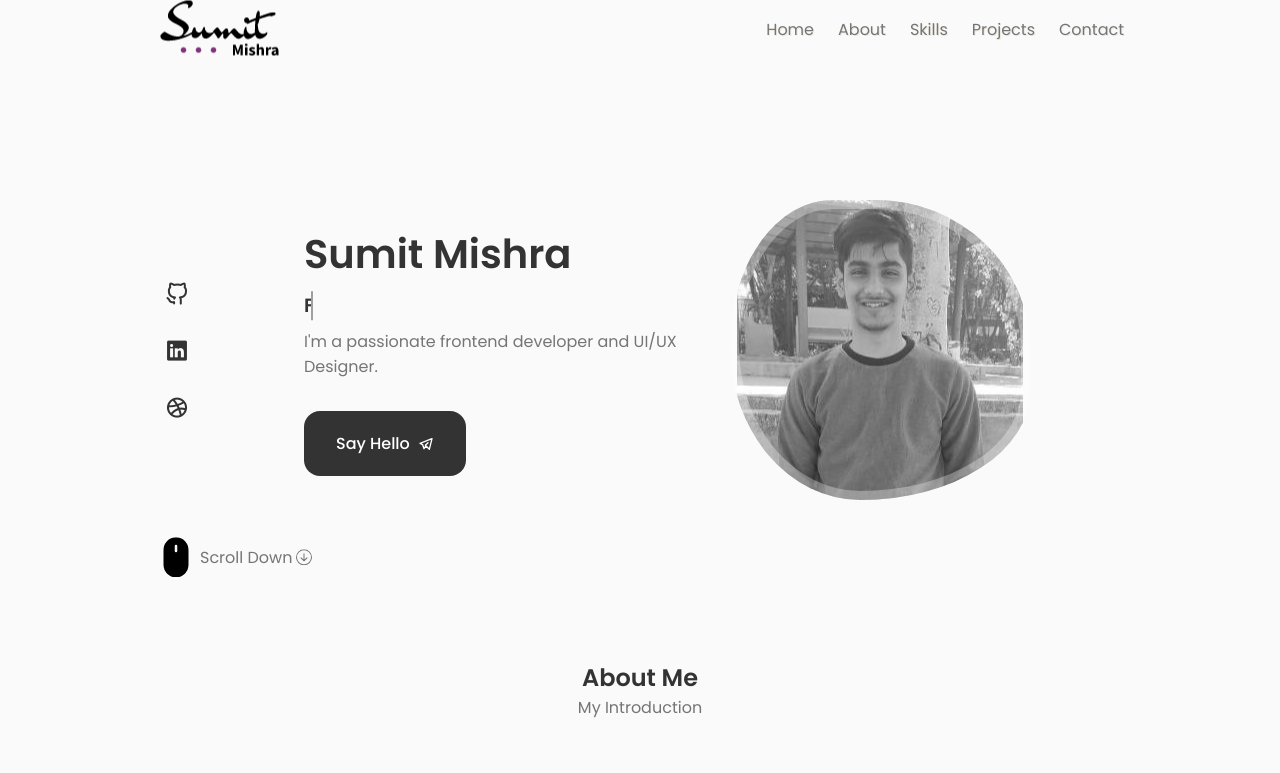
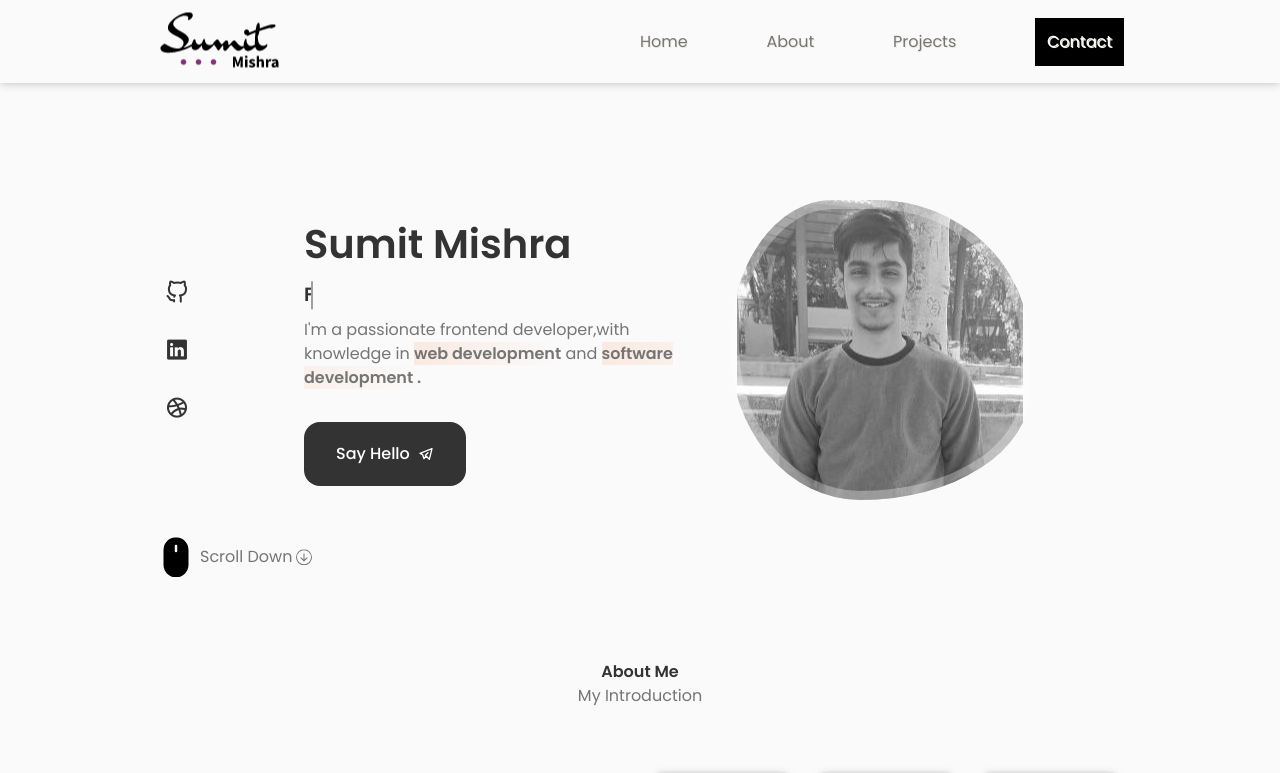
Before and after one commit to SumitMish23/Portfolio, a React (Create React App) app: page / in a window 1280 px wide. Shown: the top 773 px of the page. Built offline with nearby package versions, Linux system fonts and the light colour scheme.

Commit message:
Added SCSS and Changed the hero page

```diff
--- a/package.json
+++ b/package.json
@@ -40,5 +40,9 @@
       "last 1 firefox version",
       "last 1 safari version"
     ]
+  },
+  "devDependencies": {
+    "sass": "^1.77.8",
+    "tailwindcss": "^3.4.6"
   }
 }
--- a/src/components/header/Header.css
+++ /dev/null
@@ -1,101 +0,0 @@
-.header {
-  width: 100%;
-  height: 3.9rem;
-  position: fixed;
-  /* filter: drop-shadow(0 8px 2px rgba(0, 0, 0, 0.25)); */
-  top: 0;
-  left: 0;
-  z-index: 1;
-  background-color: var(--body-color);
-}
-.nav__item{
-  cursor: pointer;
-}
-.nav__item a{
-    text-shadow: 1px 1px #EDEADE;
-}
-.nav {
-  display: flex;
-  justify-content: space-between;
-  align-items: center;
-  column-gap: 1rem;
-}
-.nav__logo,
-.nav__toggle {
-  color: var(--title-color);
-  font-size: 1.1rem;
-  font-weight: 600;
-}
-.nav__list {
-  display: flex;
-  column-gap: 2rem;
-}
-.nav__link {
-  display: flex;
-  flex-direction: column;
-  align-items: center;
-  color: var(--title-color);
-  transition: 0.3s;
-}
-.nav__icon {
-  display: none;
-}
-/* Active link */
-.active-link,
-.nav__link:hover {
-  color: var(--title-color-dark);
-  border-bottom: 1px solid black;
-  transition: 0.3s;
-}
-.img{
-width: 150px;
-height: 59px;
-background-image: url('../../assets/logo.png');
-background-repeat: no-repeat;
-background-position: center;
-}
-.hamburger {
-  display: none;
-}
-.nav__list__close {
-  display: flex;
-  justify-content: space-between;
-  align-items: center;
-  column-gap: 1.5rem;
-}
-
-/* Media Queries + Hamburger Menu */
-@media screen and (max-width: 700px) {
-  .hamburger-close {
-    display: none;
-  }
-  .hamburger {
-    display: block;
-    position: absolute;
-    right: 15px;
-    top: -7px;
-    z-index: 1;
-  }
-  .nav__list {
-    display: flex;
-    flex-direction: column;
-    justify-content: center;
-    align-items: center;
-    position: absolute;
-    height: 100vh;
-    width: 35vh;
-    background-color: #F5F5DC;
-    border: none;
-    filter: drop-shadow(0px 8px 2px rgba(0, 0, 0, 0.25));
-    /* border: 1px solid black; */
-
-    right: 0rem;
-    top: 3rem;
-  }
-  .nav__list__close {
-    display: none;
-  }
-  .nav__list li {
-    padding: 0.8rem 0rem;
-  }
-}
--- a/src/components/header/Header.jsx
+++ b/src/components/header/Header.jsx
@@ -1,82 +1,57 @@
 import React, { useState } from "react";
-import "./Header.css";
+import "./Header.scss";
 import Hamburger from "hamburger-react";
 import { Link } from "react-scroll";
 
 const Header = () => {
   const [isOpen, setOpen] = useState(false);
+  const navbarLinks = [
+    {
+      text: 'Home',
+      name: 'home'
+    },
+    {
+      text: 'About',
+      name: 'about'
+    },
+    {
+      text: 'Projects',
+      name: 'projects'
+    },
+    {
+      text: 'Contact',
+      name: 'contact'
+    },
+  ]
   function handleHamburgerToggle() {
     setOpen(!isOpen);
   }
 
   return (
     <>
-      <header className="header">
-        <nav className="nav container">
+      <header className="header | py-3">
+        <nav className="nav container ">
           <a href="index.html" className="nav__logo">
             <div className="img"></div>
           </a>
-          <div className="navbar">
+          <div className="navbar | basis-1/2">
             <ul className={isOpen ? "nav__list" : "nav__list__close "}>
-              <li className="nav__item">
+              {
+                navbarLinks.map((linkItem) => {
+                  return <li className={`nav__item  nav-${linkItem.name}`}>
                     <Link
-                  to="home"
+                      to={linkItem.name}
+
                       spy={true}
                       smooth={true}
-                  offset={50}
+                      offset={0}
                       duration={500}
                     >
-                  <i className="uil uil-estate nav__icon"></i>Home
+                      <i className={`uil uil-user nav__icon`}></i>{linkItem.text}
                     </Link>
                   </li>
-
-              <li className="nav__item">
-                <Link
-                  to="about"
-                  spy={true}
-                  smooth={true}
-                  offset={50}
-                  duration={500}
-                >
-                  <i className="uil uil-user nav__icon"></i>About
-                </Link>
-              </li>
-
-              <li className="nav__item">
-                <Link
-                  to="skills"
-                  spy={true}
-                  smooth={true}
-                  offset={50}
-                  duration={500}
-                >
-                  <i className="uil uil-file-alt nav__icon"></i>Skills
-                </Link>
-              </li>
-
-              <li className="nav__item">
-                <Link
-                  to="projects"
-                  spy={true}
-                  smooth={true}
-                  offset={50}
-                  duration={500}
-                >
-                  <i className="uil uil-briefcase-alt nav__icon"></i>Projects
-                </Link>
-              </li>
-
-              <li className="nav__item">
-                <Link
-                  to="contact"
-                  spy={true}
-                  smooth={true}
-                  offset={50}
-                  duration={500}
-                >
-                  <i className="uil uil-message nav__icon"></i>Contact
-                </Link>
-              </li>
+                })
+              }
             </ul>
           </div>
         </nav>
--- /dev/null
+++ b/src/components/header/Header.scss
@@ -0,0 +1,137 @@
+.header {
+  width: 100%;
+  position: fixed;
+  filter: drop-shadow(0 0px 5px rgba(0, 0, 0, 0.25));
+  top: 0;
+  left: 0;
+  z-index: 1;
+  background-color: var(--body-color);
+
+  .nav {
+    display: flex;
+    justify-content: space-between;
+    align-items: center;
+    column-gap: 1rem;
+
+    &__item {
+      cursor: pointer;
+
+      a {
+        text-shadow: 1px 1px #EDEADE;
+      }
+
+
+    }
+
+    .nav-contact {
+      box-shadow: 0 0 0px 40px #000 inset, 0 0 0 0 #000;
+      padding: 12px;
+      transition: all 150ms ease-in-out;
+
+      a {
+        color: white;
+      }
+
+      &:hover {
+        box-shadow: 0 0 2px 0 #000 inset, 0 0 0px 3px #000;
+        a{
+          color: black;
+
+        }
+      }
+
+    }
+
+    &__list {
+      display: flex;
+      column-gap: 2rem;
+    }
+
+    &__logo,
+    &__toggle {
+      color: var(--title-color);
+      font-size: 1.1rem;
+      font-weight: 600;
+    }
+
+    &__link {
+      display: flex;
+      flex-direction: column;
+      align-items: center;
+      color: var(--title-color);
+      transition: 0.3s;
+    }
+
+    &__icon {
+      display: none;
+    }
+  }
+
+
+  /* Active link */
+  .active-link,
+  .nav__link:hover {
+    color: var(--title-color-dark);
+    border-bottom: 1px solid black;
+    transition: 0.3s;
+  }
+
+  .img {
+    width: 150px;
+    height: 59px;
+    background-image: url('../../assets/logo.png');
+    background-repeat: no-repeat;
+    background-position: center;
+  }
+
+  .hamburger {
+    display: none;
+  }
+
+  .nav__list__close {
+    display: flex;
+    justify-content: space-between;
+    align-items: center;
+    column-gap: 1.5rem;
+  }
+
+  /* Media Queries + Hamburger Menu */
+  @media screen and (max-width: 700px) {
+    .hamburger-close {
+      display: none;
+    }
+
+    .hamburger {
+      display: block;
+      position: absolute;
+      right: 15px;
+      top: -7px;
+      z-index: 1;
+    }
+
+    .nav__list {
+      display: flex;
+      flex-direction: column;
+      justify-content: center;
+      align-items: center;
+      position: absolute;
+      height: 100vh;
+      width: 35vh;
+      background-color: #F5F5DC;
+      border: none;
+      filter: drop-shadow(0px 8px 2px rgba(0, 0, 0, 0.25));
+      right: 0rem;
+      top: 3rem;
+    }
+
+    .nav__list__close {
+      display: none;
+    }
+
+    .nav__list li {
+      padding: 0.8rem 0rem;
+    }
+  }
+
+
+}
--- a/src/components/home/Data.jsx
+++ b/src/components/home/Data.jsx
@@ -1,16 +1,14 @@
 import React, { useState } from "react";
 import { TbBrandTelegram } from "react-icons/tb";
-import "./Home.css";
+import "./Home.scss";
 
 const Data = () => {
-  const [text] = useState("Frontend Developer");
-
   return (
     <div className="home__data">
       <h1 className="home__title ">Sumit Mishra</h1>
-      <h3 className="home__subtitle blinker anim-typewriter">{text}</h3>
-      <p className="home__description">
-        I'm a passionate frontend developer and UI/UX Designer.
+      <h3 className="home__subtitle blinker anim-typewriter">Frontend Developer</h3>
+      <p className="home__description ">
+        I'm a passionate frontend developer,with knowledge in <span className="home__description--highlight | font-semibold">web development</span> and <span className="home__description--highlight | font-semibold">software development .</span>
       </p>
       <a href="#contact" className="button button--flex home__cta">
         Say Hello <TbBrandTelegram className="telegram-icon" />
--- a/src/components/home/Home.css
+++ b/src/components/home/Home.scss
@@ -1,4 +1,5 @@
-.home__content {
+.home {
+  &__content {
     display: grid;
     padding-top: 3.5rem;
     column-gap: 2rem;
@@ -6,60 +7,67 @@
     grid-template-columns: 116px repeat(2, 1fr);
   }
 
-.home__img {
+  &__img {
     background: url(../../assets/profile-pic-edited.jpg);
     background-repeat: no-repeat;
     background-position: center;
-  box-shadow: inset 0 0 0 9px rgb(255 255 255 /30%);
+    box-shadow: inset 0 0 0 9px rgba(255, 255, 255, 0.3);
     order: 1;
     width: 300px;
     height: 300px;
     animation: profile__animate 8s ease-in-out infinite 1s;
+    border-radius: 100vmax;
   }
-.home__cta{
+
+  &__cta {
     transition: all 0.25s ease-in-out;
-}
-.home__cta:hover{
+
+    &:hover {
       transform: translateY(2px);
     }
-.home__social {
+  }
+
+  &__social {
     display: grid;
     grid-template-columns: max-content;
     row-gap: 1rem;
-}
 
-.home__social-icon {
+    &-icon {
       font-size: 1.5rem;
       color: var(--title-color);
       padding: 3px 9px;
       transition: all 0.15s ease-in-out;
-}
 
-.home__social-icon:hover {
+      &:hover {
         color: var(--title-color-dark);
         box-shadow: 0px 1px 8px 2px rgba(0, 0, 0, 0.3);
         padding: 3px 9px;
-  display: block;
         border-radius: 100vmax;
         display: flex;
         justify-content: center;
-
+      }
+    }
   }
 
-.home__title {
+  &__title {
     font-size: 2.5rem;
     white-space: nowrap;
   }
 
-.home__subtitle {
+  &__subtitle {
     margin-top: 1rem;
     white-space: nowrap;
     position: relative;
     max-width: fit-content;
   }
 
-.home__description {
+  &__description {
     margin-bottom: 2rem;
+    &--highlight{
+      background: linear-gradient(90deg, hsl(19.9deg 98% 50% / 10%), hsla(14, 98%, 50%, 0));
+    }
+  }
+
 }
 
 .icon-linkedin {
@@ -178,7 +186,8 @@
     padding: 1rem 2rem !important;
   }
 }
-@media screen and (max-width:992px){
+
+@media screen and (max-width:992px) {
   .home__content {
     grid-template-columns: 58px repeat(2, 1fr);
   }
--- a/src/components/projects/Card.jsx
+++ b/src/components/projects/Card.jsx
@@ -9,18 +9,18 @@ const Card = ({ name, info, image, deploymentLink, githubLink,websiteLink }) =>
       <p>{info}</p>
 
      {
-      deploymentLink && <form action={deploymentLink} target="_blank">
+      deploymentLink && <form action={deploymentLink} target="_blank"  rel="noreferrer">
       <button className="button btn-deployment">Deployment Link</button>
     </form>
      }
 
      {
-        githubLink &&  <form action={githubLink} target="_blank">
+        githubLink &&  <form action={githubLink} target="_blank"  rel="noreferrer">
         <button className="button btn-github">Github Link</button>
       </form>
      }
      {
-        websiteLink && <form action={websiteLink} target="_blank">
+        websiteLink && <form action={websiteLink} target="_blank"  rel="noreferrer">
         <button className="button btn-deployment">Go To The Site</button>
       </form>
      }
--- a/src/index.css
+++ b/src/index.css
@@ -1,3 +1,7 @@
+
+@tailwind base;
+@tailwind components;
+@tailwind utilities;
 body {
   margin: 0;
   font-family: -apple-system, BlinkMacSystemFont, 'Segoe UI', 'Roboto', 'Oxygen',
--- /dev/null
+++ b/tailwind.config.js
@@ -0,0 +1,9 @@
+module.exports = {
+  content: [
+    "./src/**/*.{js,jsx,ts,tsx}",
+  ],
+  theme: {
+    extend: {},
+  },
+  plugins: [],
+}
```
Also changed, not shown: src/components/contact/Contact.jsx (+4 -9 lines), src/components/home/Home.jsx (+4 -4 lines), 1 other file (tests, documents, lock files or other folders). Lines whose indentation alone changed are shown as unchanged.
